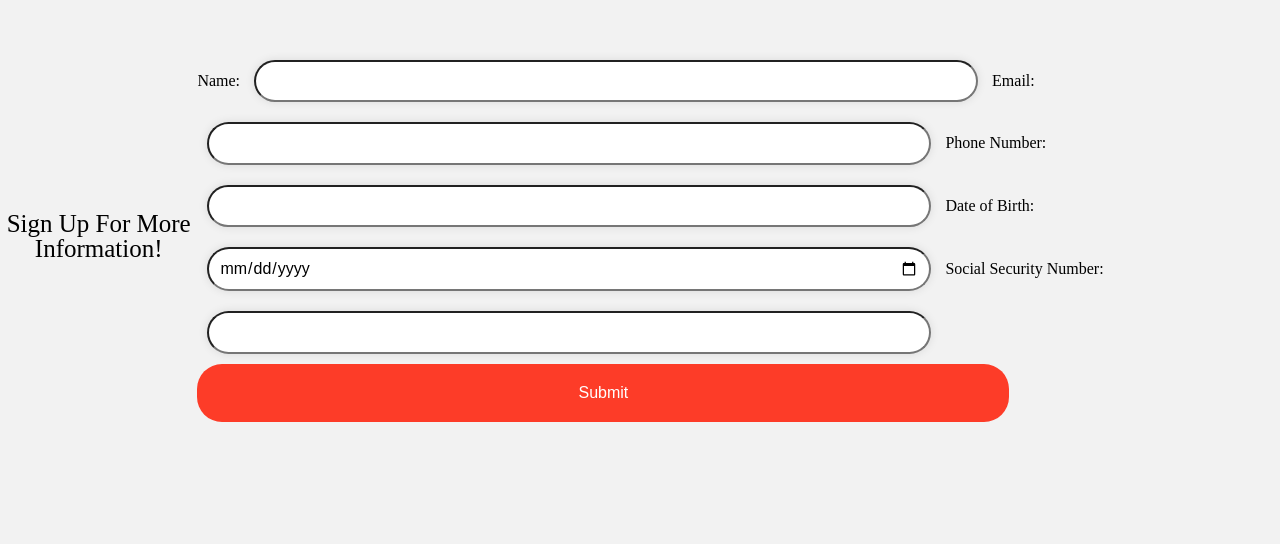
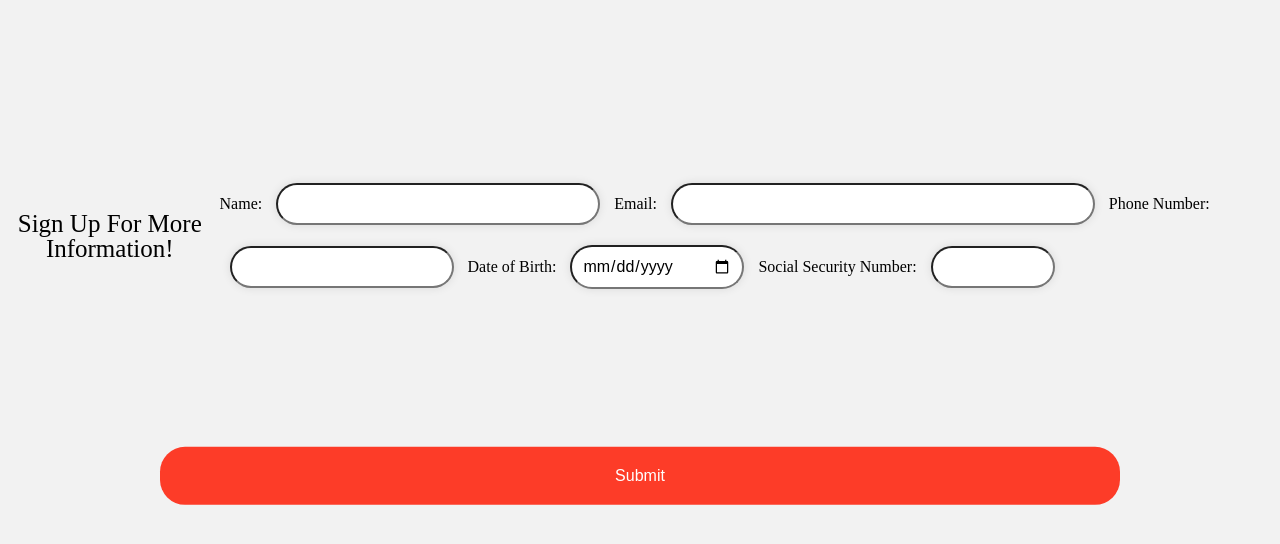
Before and after one commit to IIT-362-Kalawa/IIT-362-L2, a plain HTML site: page index.html in a window 1280 px wide. Shown: the part 164-708 px from the top of the page. Drawn offline with Linux system fonts and the light colour scheme.

Commit message:
update css
fixed css

```diff
--- a/css/style.css
+++ b/css/style.css
@@ -16,7 +16,7 @@ h1 {
 .name {
   margin: 10px;
   width: 100%;
-  max-width: 700px;
+  max-width: 300px;
   padding: 10px;
   background-color: #fff;
   border-radius: 25px;
@@ -26,7 +26,7 @@ h1 {
 .email {
   margin: 10px;
   width: 100%;
-  max-width: 700px;
+  max-width: 400px;
   padding: 10px;
   background-color: #fff;
   border-radius: 25px;
@@ -36,7 +36,7 @@ h1 {
 .phone {
   margin: 10px;
   width: 100%;
-  max-width: 700px;
+  max-width: 200px;
   padding: 10px;
   background-color: #fff;
   border-radius: 25px;
@@ -46,7 +46,7 @@ h1 {
 .dob {
   margin: 10px;
   width: 100%;
-  max-width: 700px;
+  max-width: 150px;
   padding: 10px;
   background-color: #fff;
   border-radius: 25px;
@@ -56,7 +56,7 @@ h1 {
 .ssn {
   margin: 10px;
   width: 100%;
-  max-width: 700px;
+  max-width: 100px;
   padding: 10px;
   background-color: #fff;
   border-radius: 25px;
@@ -64,6 +64,10 @@ h1 {
 }
 
 button {
+  position: absolute;
+  top: 80%;
+  left: 50%;
+  transform: translate(-50%, -50%);
   width: 75%;
   padding: 20px;
   background-color: #ff1900d5;
@@ -71,6 +75,7 @@ button {
   border: none;
   border-radius: 25px;
   cursor: pointer;
+
 }
 
 
```
